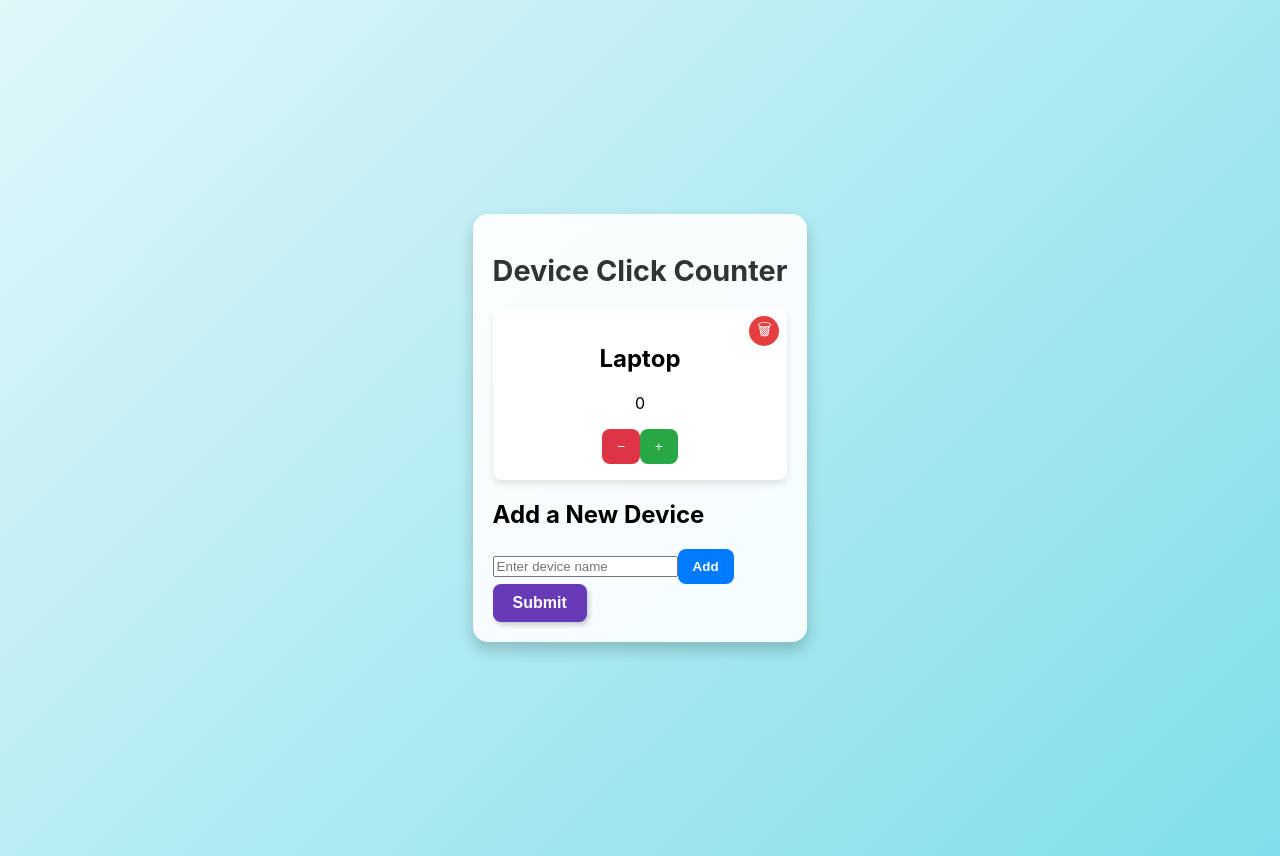
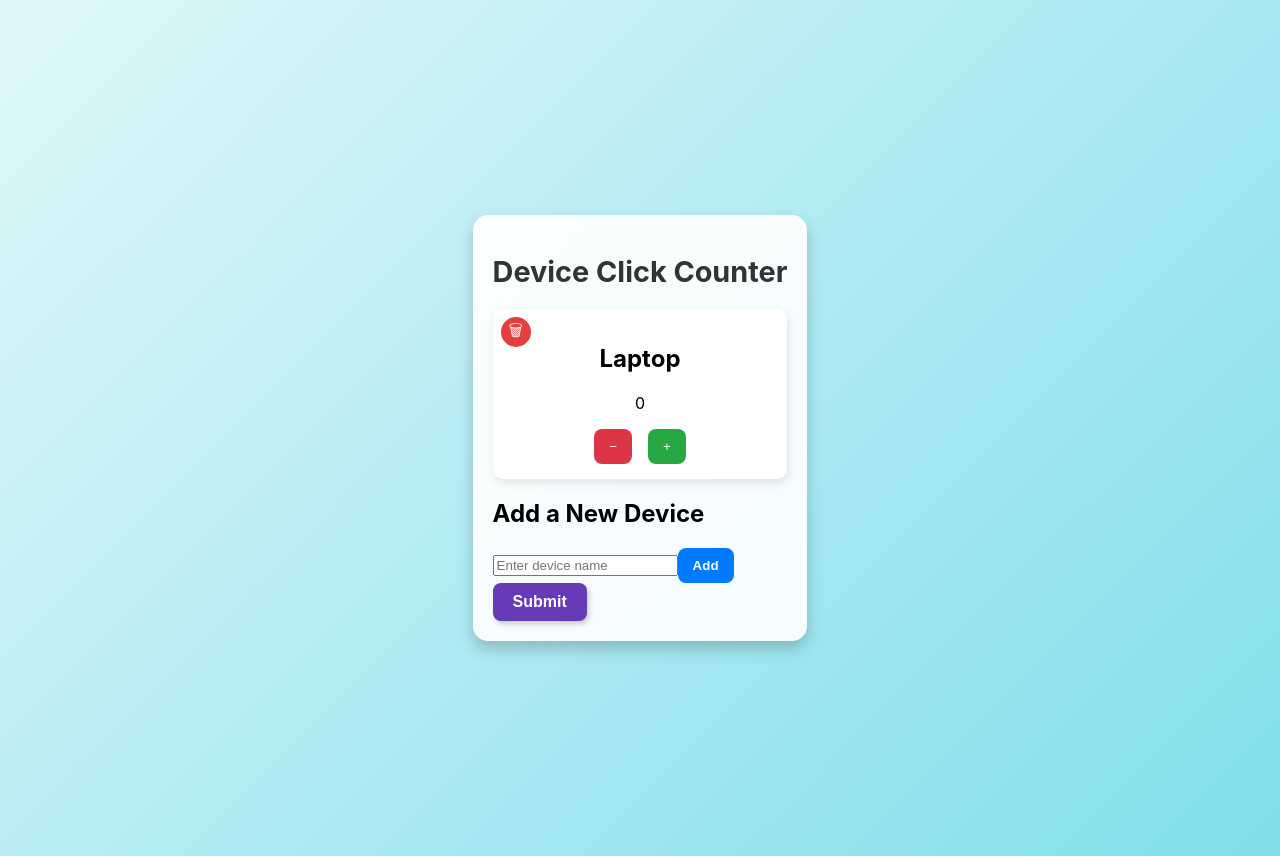
Before and after one commit to EGWorkHub/DeviceClickCounter, a React (Vite) app: page / in a window 1280 px wide. Built offline with nearby package versions, Linux system fonts and the light colour scheme.

Commit message:
Update design

```diff
--- a/src/App.css
+++ b/src/App.css
@@ -1,5 +1,3 @@
-/* App.css */
-
 /* Global Styles */
 body {
   font-family: 'Inter', sans-serif;
@@ -64,52 +62,18 @@ body {
   color: white;
 }
 
+/* Add Device Button */
 .add-btn {
   background: #007bff;
   color: white;
   font-weight: bold;
 }
 
-  .remove-btn {
-    background: #ff3b30;
-    color: white;
-    padding: 6px 12px;
-    border-radius: 6px;
-    transition: 0.3s;
-  }
-
-  .remove-btn:hover {
-    background: #d32f2f;
-  }
-
-  /* Submit Button */
-.submit-btn {
-    background: #673ab7;
-    color: white;
-    padding: 10px 20px;
-    font-size: 1rem;
-    font-weight: bold;
-    border-radius: 8px;
-    box-shadow: 2px 3px 5px rgba(0, 0, 0, 0.2);
-    transition: 0.3s;
-  }
-
-  .submit-btn:hover {
-    background: #5e35b1;
-  }
-
-  /* Display Total Count */
-  .total-count {
-    margin-top: 10px;
-    font-size: 1.2rem;
-    color: #333;
-  }
-
-/* Remove Button */
+/* Remove Button (Aligned Left) */
 .remove-btn {
   position: absolute;
   top: 8px;
-    right: 8px;
+  left: 8px; /* Move to the left */
   background: #e53e3e;
   color: white;
   border-radius: 50%;
@@ -133,12 +97,25 @@ body {
   color: black;
 }
 
-  /* Device Card */
-  .device-card {
-    position: relative;
-    padding: 16px;
-    background: white;
+/* Submit Button */
+.submit-btn {
+  background: #673ab7;
+  color: white;
+  padding: 10px 20px;
+  font-size: 1rem;
+  font-weight: bold;
   border-radius: 8px;
-    box-shadow: 0 4px 6px rgba(0, 0, 0, 0.1);
-    text-align: center;
+  box-shadow: 2px 3px 5px rgba(0, 0, 0, 0.2);
+  transition: 0.3s;
 }
+
+.submit-btn:hover {
+  background: #5e35b1;
+}
+
+/* Spacing between Minus and Plus Buttons */
+.device-card .flex {
+  display: flex;
+  justify-content: center;
+  gap: 16px; /* Increased spacing */
+}
--- a/src/App.jsx
+++ b/src/App.jsx
@@ -41,7 +41,7 @@ export default function App() {
       <div className="grid grid-cols-1 sm:grid-cols-2 gap-4">
         {devices.map((device, index) => (
           <div key={index} className="device-card">
-            {/* Remove Button */}
+            {/* Remove Button on the Left */}
             <button
               onClick={() => handleRemoveClick(index)}
               className={`remove-btn ${confirmRemove === index ? "confirm" : ""}`}
@@ -51,7 +51,9 @@ export default function App() {
 
             <h2 className="font-semibold text-gray-700 text-lg">{device.name}</h2>
             <p className="text-xl font-bold mt-1">{device.count}</p>
-            <div className="flex gap-3 mt-3">
+
+            {/* Minus and Plus Buttons with Gap */}
+            <div className="flex gap-6 mt-3">
               <button onClick={() => updateCount(index, -1)} className="minus-btn">−</button>
               <button onClick={() => updateCount(index, 1)} className="plus-btn">+</button>
             </div>
```
Lines whose indentation alone changed are shown as unchanged.
